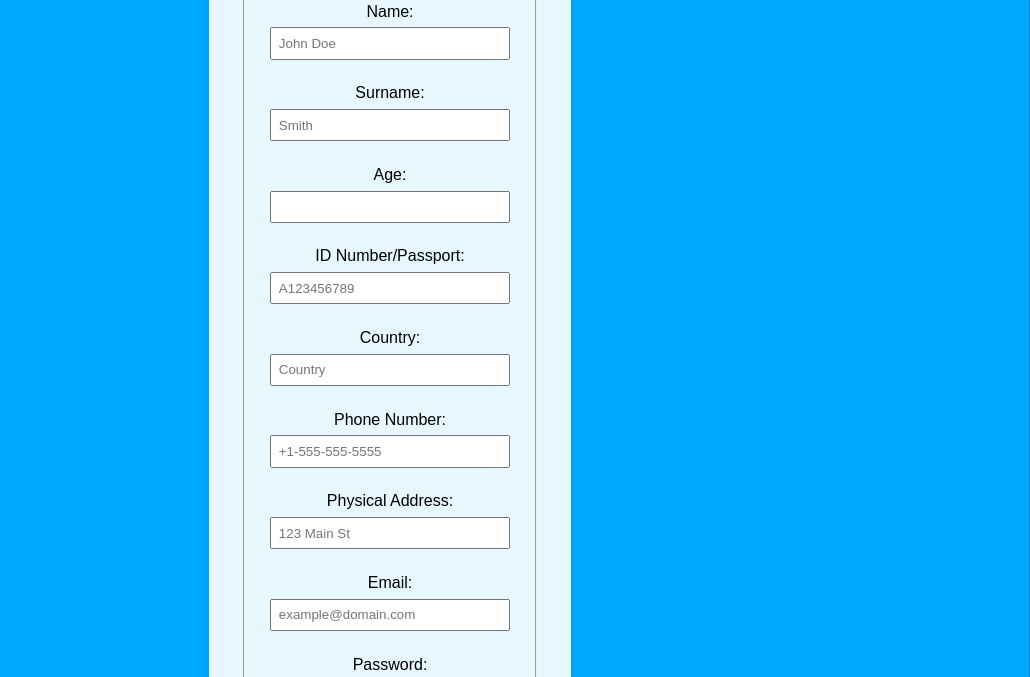
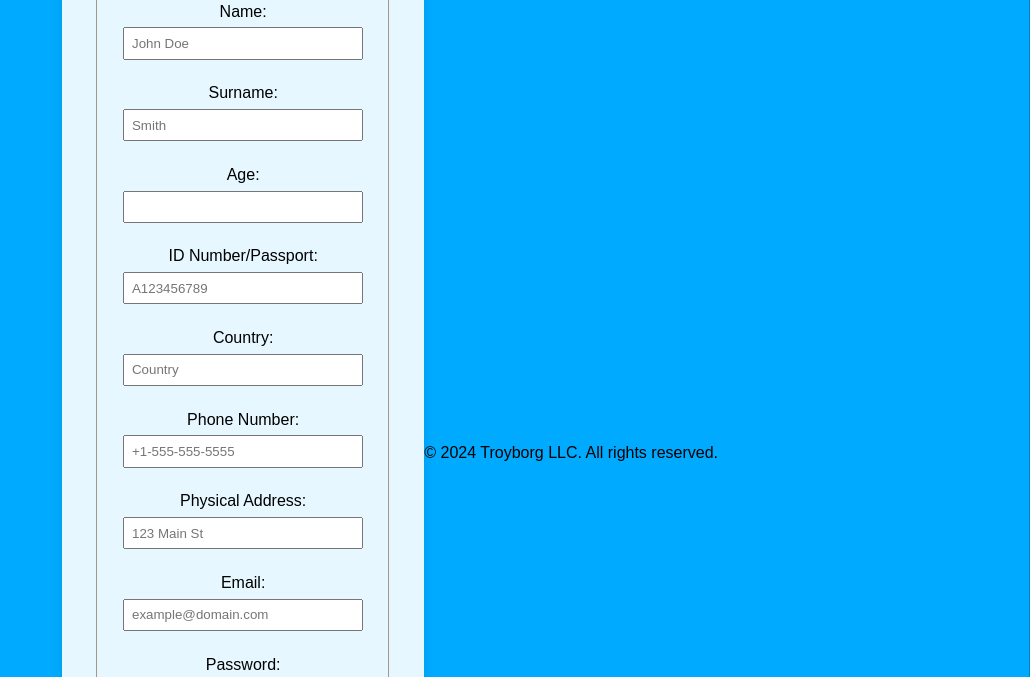
Before and after one commit to Troy17-Bernardo/Registration, a plain HTML site: page index.htm in a window 1280 px wide. Shown: the part 122-799 px from the top of the page, without its empty margins (250-1280 px from the left). Drawn offline with Linux system fonts and the light colour scheme.

Commit message:
Update index.htm

```diff
--- a/index.htm
+++ b/index.htm
@@ -79,5 +79,12 @@
             }
         });
     </script>
+
+
+   <footer>
+        <p>© 2024 Troyborg LLC. All rights reserved.</p>
+    </footer>
+
 </body>
+
 </html>
```
